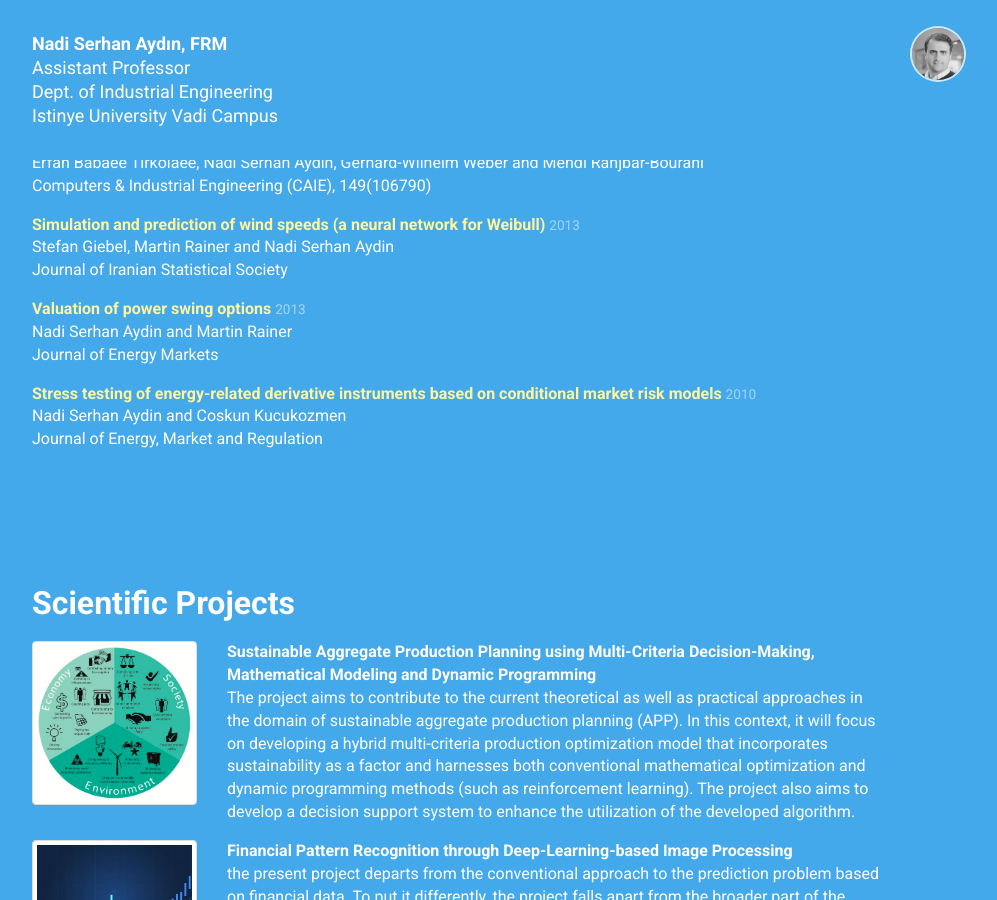
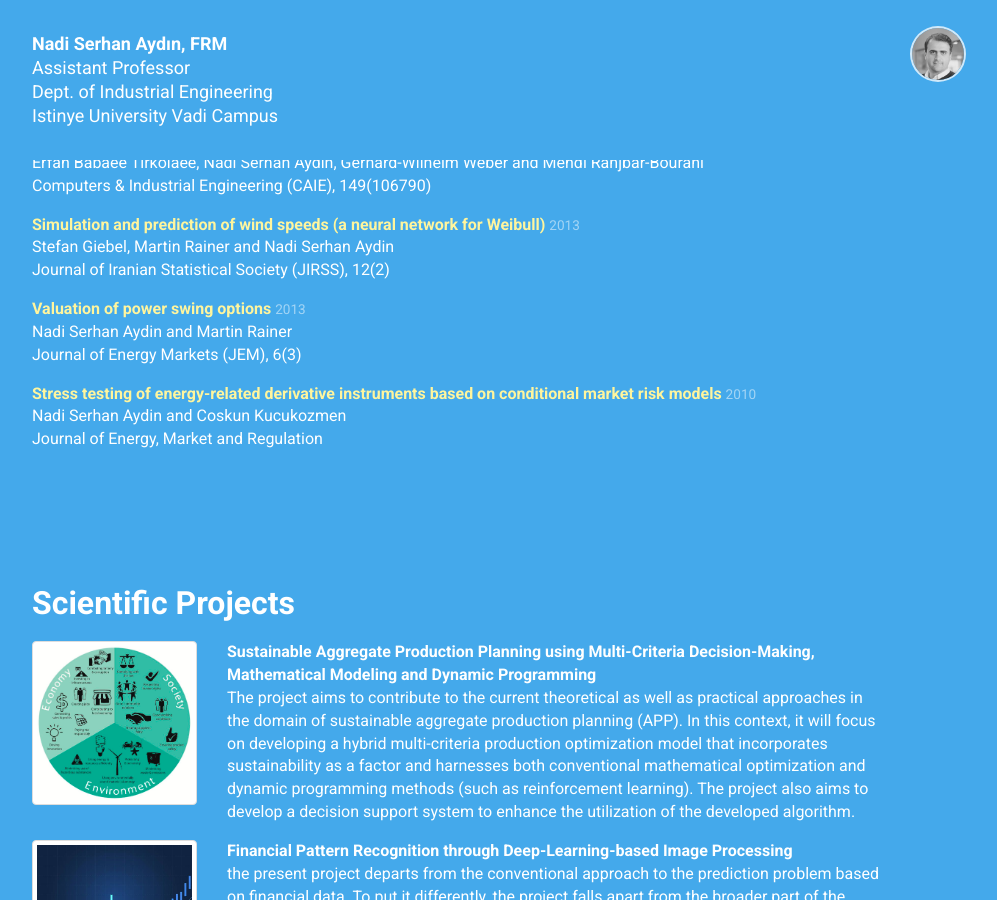
Before and after one commit to nsydn/nsydn.github.io, a Jekyll site: the page built from index.html, in a window 1280 px wide and 900 px high, scrolled down 1664 px. Shown: the whole window, without its empty margins (38-1035 px from the left). Built offline with Jekyll 4.4.1, drawn with Linux system fonts in a browser that asks for light colours; nearby versions of some CDN libraries.

Commit message:
Update publications.yml

```diff
--- a/_data/publications.yml
+++ b/_data/publications.yml
@@ -114,10 +114,10 @@
   type: journal_article
   title: Simulation and prediction of wind speeds (a neural network for Weibull)
   authors: Stefan Giebel, Martin Rainer and Nadi Serhan Aydin
-  journal: Journal of Iranian Statistical Society
-  url: https://doi.org
+  journal: Journal of Iranian Statistical Society (JIRSS), 12(2)
+  url: http://jirss.irstat.ir/article-1-234-en.html
 #   volume: 12
-#   issue: 1
+#   issue: 2
 #   pages: 293-319
 #   status: Published
   year: 2013
@@ -125,7 +125,7 @@
   type: journal_article
   title: Valuation of power swing options
   authors: Nadi Serhan Aydin and Martin Rainer
-  journal: Journal of Energy Markets
+  journal: Journal of Energy Markets (JEM), 6(3)
   url: http://dx.doi.org/10.21314/JEM.2013.095
 #   volume: 6
 #   issue: 3
```
